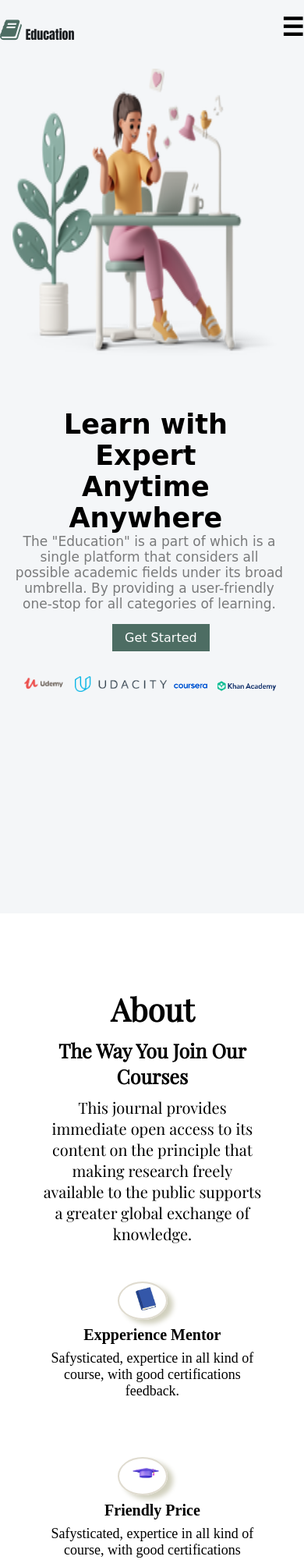
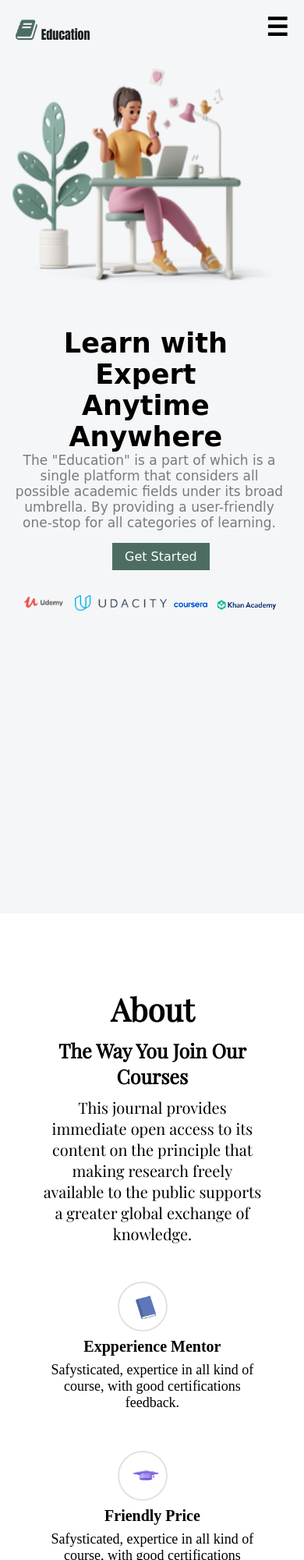
Before and after one commit to Emresafy/Landingpage1, a plain HTML site: page index.html in a window 390 px wide. Shown: the top 2000 px of the page at 78% size. Drawn offline with nearby package versions, Linux system fonts and the light colour scheme.

Commit message:
adjustment

```diff
--- a/index.html
+++ b/index.html
@@ -20,9 +20,9 @@
                 <input type="checkbox" id="toggle" class="menu_icon"/>
                 <div class="right-container">
                      <div id="nav-items">
-                        <a href="#">Home</a>
-                        <a href="#">About Us</a>
-                        <a href="#">Courses</a>
+                        <a href="#Home">Home</a>
+                        <a href="#about us">About Us</a>
+                        <a href="#course">Courses</a>
                         <a href="#">Contact</a>
 
                         <span>Login</span>
@@ -46,7 +46,7 @@
                 </div>
             </div>
             <div id="inner2">
-                <img src="images/anime2.png" alt="pic" height="400">
+                <img src="images/anime2.png" alt="pic" height="300">
             </div>
            </div>
         </section>
@@ -55,10 +55,10 @@
     <main>
         <section class="sec2">
            <div class="sec2-container">
-            <div id="sec2-inner">
-                <h2>About</h2>
-                <h3>The Way You Join Our Courses</h3>
-                <p>This journal provides immediate open access to its content on the principle that making research freely available to the public supports a greater global exchange of knowledge.</p>
+                <div id="sec2-inner">
+                    <h2>About</h2>
+                    <h3>The Way You Join Our Courses</h3>
+                    <p>This journal provides immediate open access to its content on the principle that making research freely available to the public supports a greater global exchange of knowledge.</p>
                </div>
                 <div id="sec2-items">
                     <div id="items">
--- a/style.css
+++ b/style.css
@@ -101,6 +101,11 @@ label, .menu_icon{
         margin: auto;
         max-width: 475px;
         height: 135vh;
+    }
+
+    .navwrapper{
+        /* border: 2px solid red; */
+        width: 350px;
     }
     .right-container{
         display: none;
@@ -254,6 +259,7 @@ label, .menu_icon{
     /* border: 2px solid red; */
     width: 90%;
     margin-left: 1rem;
+    height: 300px;
 }
  #inner h2{
     font-size: 35px;
@@ -769,8 +775,16 @@ footer{
     }
 
     .items-inner{
+        width: 60px;
+        height: 60px;
         margin-left: 6rem;
         margin-top: 2rem;
+        box-shadow: 0px 0px 0px;
+        opacity: .8;
+    }
+
+    .items-inner img{
+        margin-top: .7rem;
     }
 
     #items{
```
